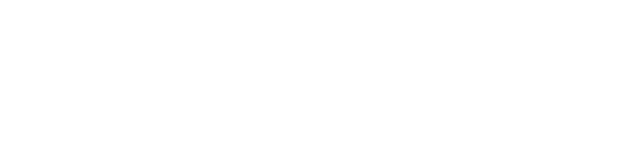
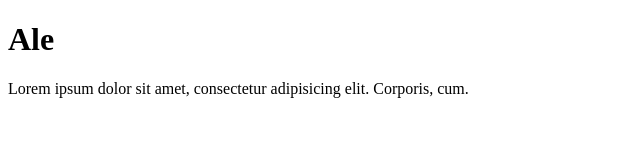
Before and after one commit to paininoa/exercise-001-git-clone, a plain HTML site: page index.html in a window 1280 px wide. Shown: the whole page, without its empty margins (0-640 px from the left). Drawn offline with Linux system fonts and the light colour scheme.

Commit message:
paragraph commit

```diff
--- a/index.html
+++ b/index.html
@@ -5,5 +5,10 @@
     <meta name="viewport" content="width=device-width, initial-scale=1.0" />
     <title>Document</title>
   </head>
-  <body></body>
+  <body>
+    <h1>Ale</h1>
+    <p>
+      Lorem ipsum dolor sit amet, consectetur adipisicing elit. Corporis, cum.
+    </p>
+  </body>
 </html>
```
